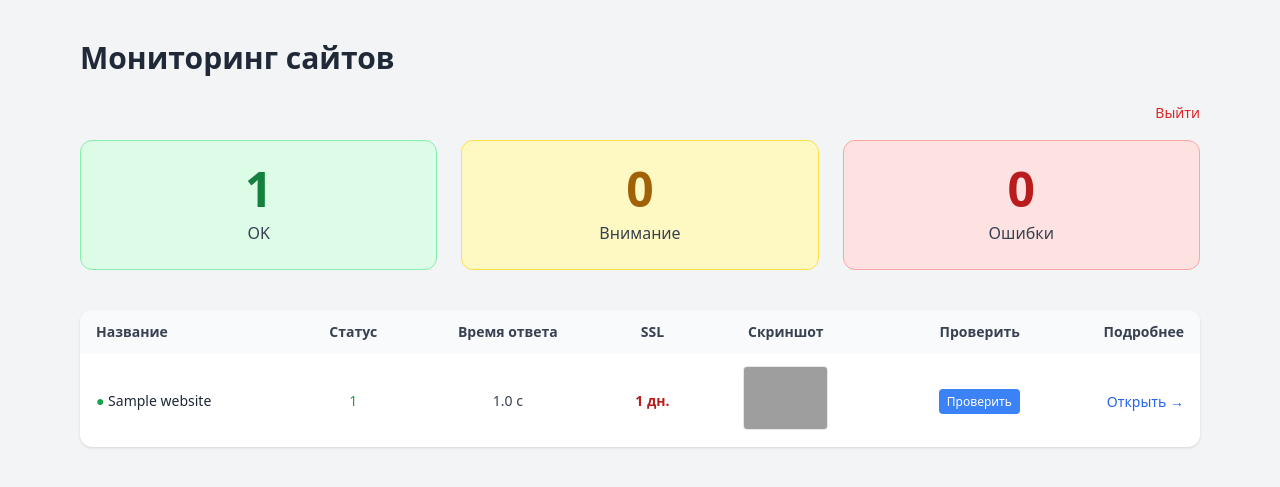
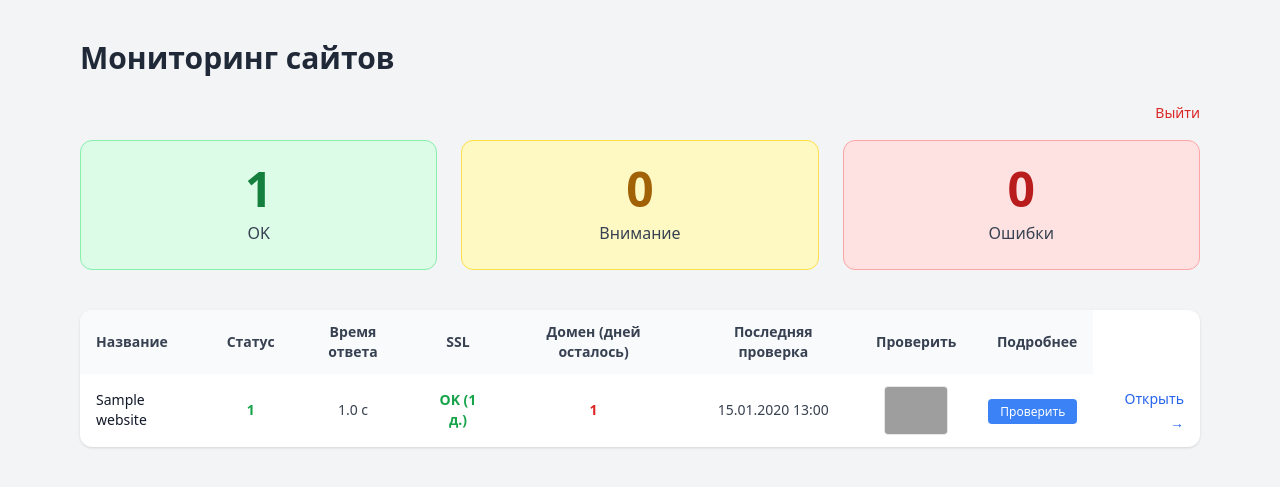
Before and after one commit to Parabe11um/site-checker, a Django app: page / in a window 1280 px wide. Shown: the top 487 px of the page. Run offline with Django 3.2, Linux system fonts and the light colour scheme; a user stored in the database is signed in; tables that the repository leaves empty hold one stand-in row (values such as "Sample post"); some libraries are stand-ins or nearby versions; grey boxes are pictures that could not be loaded.

Commit message:
domain control added

```diff
--- a/monitor/templates/monitor/home.html
+++ b/monitor/templates/monitor/home.html
@@ -45,7 +45,9 @@
                 <th class="px-4 py-3 text-center text-sm font-semibold text-gray-700">Статус</th>
                 <th class="px-4 py-3 text-center text-sm font-semibold text-gray-700">Время ответа</th>
                 <th class="px-4 py-3 text-center text-sm font-semibold text-gray-700">SSL</th>
-                <th class="px-4 py-3 text-center text-sm font-semibold text-gray-700">Скриншот</th>
+<!--                <th class="px-4 py-3 text-center text-sm font-semibold text-gray-700">Скриншот</th>-->
+                <th class="px-4 py-3 text-center text-sm font-semibold text-gray-700">Домен (дней осталось)</th>
+                <th class="px-4 py-3 text-center text-sm font-semibold text-gray-700">Последняя проверка</th>
                 <th class="px-4 py-3 text-right text-sm font-semibold text-gray-700">Проверить</th>
                 <th class="px-4 py-3 text-right text-sm font-semibold text-gray-700">Подробнее</th>
             </tr>
--- a/monitor/templates/monitor/row.html
+++ b/monitor/templates/monitor/row.html
@@ -1,18 +1,14 @@
-<tr class="hover:bg-gray-50">
+<tr>
 
-    <!-- Название + точка статуса -->
-    <td class="px-4 py-3 text-sm text-gray-800">
-        <span class="{{ status_color }}">●</span>
+    <td class="px-4 py-3 text-sm font-medium text-gray-900">
         {{ site.name }}
     </td>
 
-    <!-- HTTP статус -->
-    <td class="px-4 py-3 text-center text-sm font-medium {{ status_color }} status-code">
+    <td class="status-code px-4 py-3 text-center text-sm font-semibold {{ status_color }}">
         {{ site.last_status_code|default:"—" }}
     </td>
 
-    <!-- Время ответа -->
-    <td class="px-4 py-3 text-center text-sm text-gray-700 response-time">
+    <td class="response-time px-4 py-3 text-center text-sm text-gray-700">
         {% if site.last_response_time %}
             {{ site.last_response_time }} c
         {% else %}
@@ -20,46 +16,58 @@
         {% endif %}
     </td>
 
-    <!-- SSL -->
     <td class="px-4 py-3 text-center text-sm">
-        {% if site.ssl_status == "OK" and site.ssl_days_left %}
-            {% if site.ssl_days_left > 30 %}
-                <span class="text-green-700 font-semibold">{{ site.ssl_days_left }} дн.</span>
-            {% elif site.ssl_days_left >= 7 %}
-                <span class="text-yellow-600 font-semibold">{{ site.ssl_days_left }} дн.</span>
-            {% else %}
-                <span class="text-red-700 font-semibold">{{ site.ssl_days_left }} дн.</span>
-            {% endif %}
+        {% if site.ssl_status == "OK" %}
+            <span class="text-green-600 font-semibold">OK ({{ site.ssl_days_left }} д.)</span>
         {% elif site.ssl_status %}
-            <span class="text-red-700 font-semibold">{{ site.ssl_status }}</span>
+            <span class="text-red-600 font-semibold">{{ site.ssl_status }}</span>
         {% else %}
             <span class="text-gray-500">—</span>
         {% endif %}
     </td>
 
+    <!-- НОВЫЙ СТОЛБЕЦ: домен -->
+    <td class="px-4 py-3 text-center text-sm">
+        {% if site.domain_days_left != None %}
+            {% if site.domain_days_left > 30 %}
+                <span class="text-green-600 font-semibold">{{ site.domain_days_left }}</span>
+            {% elif site.domain_days_left >= 7 %}
+                <span class="text-yellow-600 font-semibold">{{ site.domain_days_left }}</span>
+            {% else %}
+                <span class="text-red-600 font-semibold">{{ site.domain_days_left }}</span>
+            {% endif %}
+        {% else %}
+            <span class="text-gray-400">—</span>
+        {% endif %}
+    </td>
+
+    <!-- НОВЫЙ СТОЛБЕЦ: дата последней проверки -->
+    <td class="px-4 py-3 text-center text-sm text-gray-700">
+        {% if site.last_checked_at %}
+            {{ site.last_checked_at|date:"d.m.Y H:i" }}
+        {% else %}
+            —
+        {% endif %}
+    </td>
+
     <!-- Скриншот -->
-    <td class="px-4 py-3 text-center text-sm">
-        <a href="/screenshots/{{ site.id }}.png{% if site.last_checked_at %}?{{ site.last_checked_at.timestamp }}{% endif %}"
-           target="_blank"
-           class="inline-block">
-            <img src="/screenshots/{{ site.id }}.png{% if site.last_checked_at %}?{{ site.last_checked_at.timestamp }}{% endif %}"
-                 alt="Screenshot"
-                 class="h-16 mx-auto object-cover rounded border"
-                 onerror="this.style.display='none'">
-        </a>
+    <td class="px-4 py-3 text-center">
+        <img src="/screenshots/{{ site.id }}.png"
+             alt="screenshot"
+             class="mx-auto w-16 border rounded"
+             onerror="this.style.display='none'">
     </td>
 
     <!-- Проверить -->
-    <td class="px-4 py-3 text-sm text-right">
+    <td class="px-4 py-3 text-right">
         <a href="{% url 'site_check_now' site.pk %}"
-           class="px-2 py-1 text-xs bg-blue-500 text-white rounded hover:bg-blue-600 transition check-btn">
+           class="check-btn bg-blue-500 text-white px-3 py-1 text-xs rounded hover:bg-blue-600 transition">
             Проверить
         </a>
     </td>
 
-    <!-- Подробнее -->
     <td class="px-4 py-3 text-right">
-        <a href="{% url 'site_detail' site.id %}"
+        <a href="{% url 'site_detail' site.pk %}"
            class="text-blue-600 hover:underline text-sm">
             Открыть →
         </a>
```
